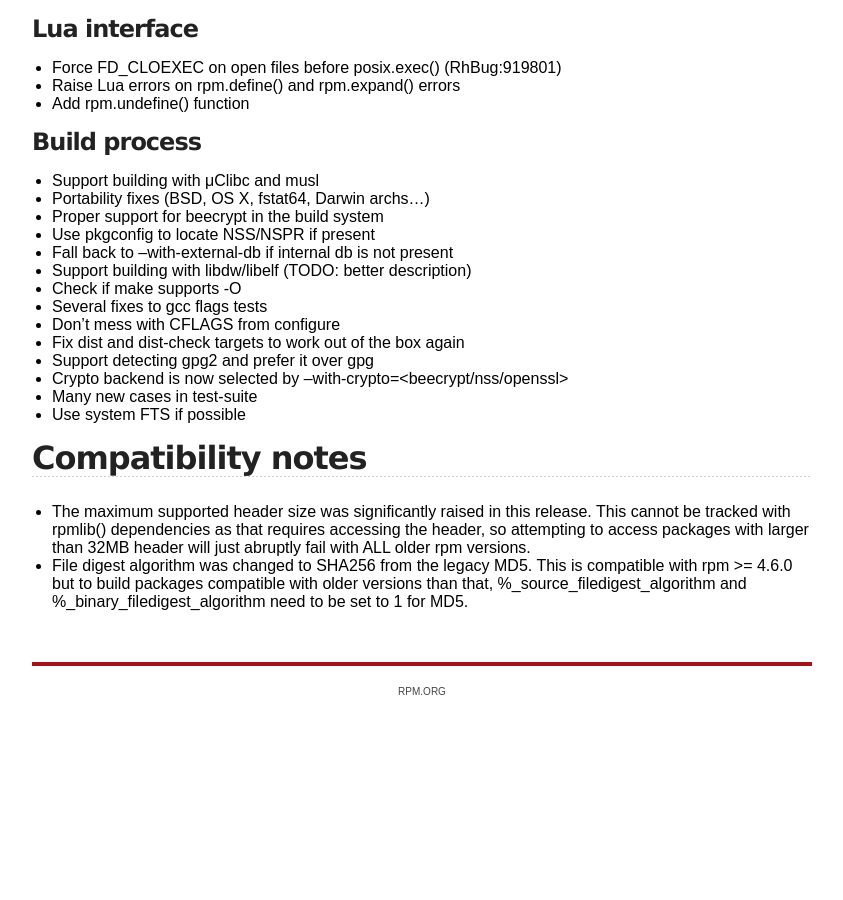
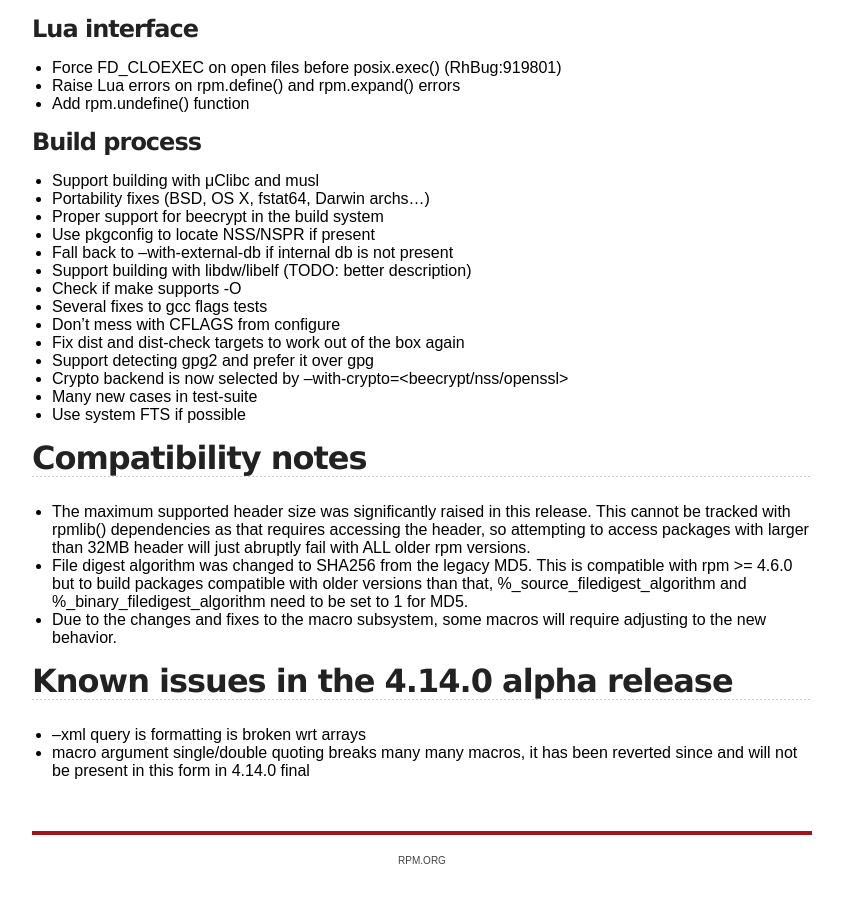
Before and after one commit to rpm-software-management/rpm-web, a Jekyll site: the page built from wiki/Releases/4.14.0.md, in a window 1280 px wide and 900 px high, scrolled down 4378 px. Shown: the whole window, without its empty margins (218-1061 px from the left). Built offline with Jekyll 4.4.1, drawn with Linux system fonts in a browser that asks for light colours; before the commit the page ends 5109 px from its top, so only the background shows below that.

Commit message:
Add a section for known issues + a note on macro (in)compatibility

```diff
--- a/wiki/Releases/4.14.0.md
+++ b/wiki/Releases/4.14.0.md
@@ -248,3 +248,10 @@ title: rpm.org - Releases
    This is compatible with rpm >= 4.6.0 but to build packages compatible
    with older versions than that, %_source_filedigest_algorithm and
    %_binary_filedigest_algorithm need to be set to 1 for MD5.
+ * Due to the changes and fixes to the macro subsystem, some macros
+   will require adjusting to the new behavior.
+
+## Known issues in the 4.14.0 alpha release
+ * --xml query is formatting is broken wrt arrays
+ * macro argument single/double quoting breaks many many macros, it has
+   been reverted since and will not be present in this form in 4.14.0 final
```
